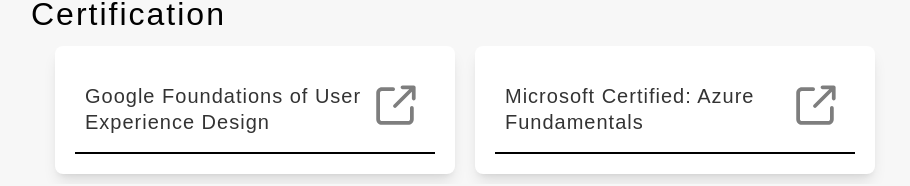
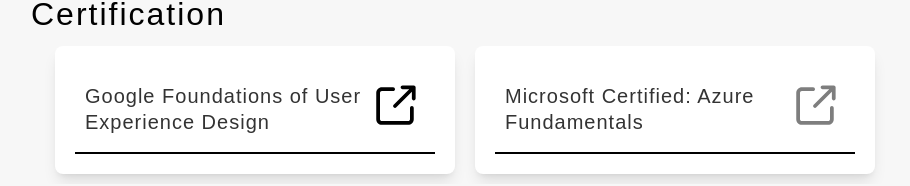
Before and after one commit to kareemIt/Personal-Site, a React (Create React App) app: page / in a window 1280 px wide. In both pictures the pointer is over the picture 570 px from the left and 1945 px from the top of the page. Shown: the part 1840-2026 px from the top of the page, without its empty margins (175-1085 px from the left). Built offline with nearby package versions, Linux system fonts and the light colour scheme; the HTML template or start-up script is replaced by a standard one.

Commit message:
added hover

```diff
--- a/src/style.css
+++ b/src/style.css
@@ -108,6 +108,9 @@
   opacity: .5;
   width: 3em;
   height: auto;
+}
+.button-link:hover{
+  opacity: 1;
 }
 .button:hover {
   opacity: 1;
```
